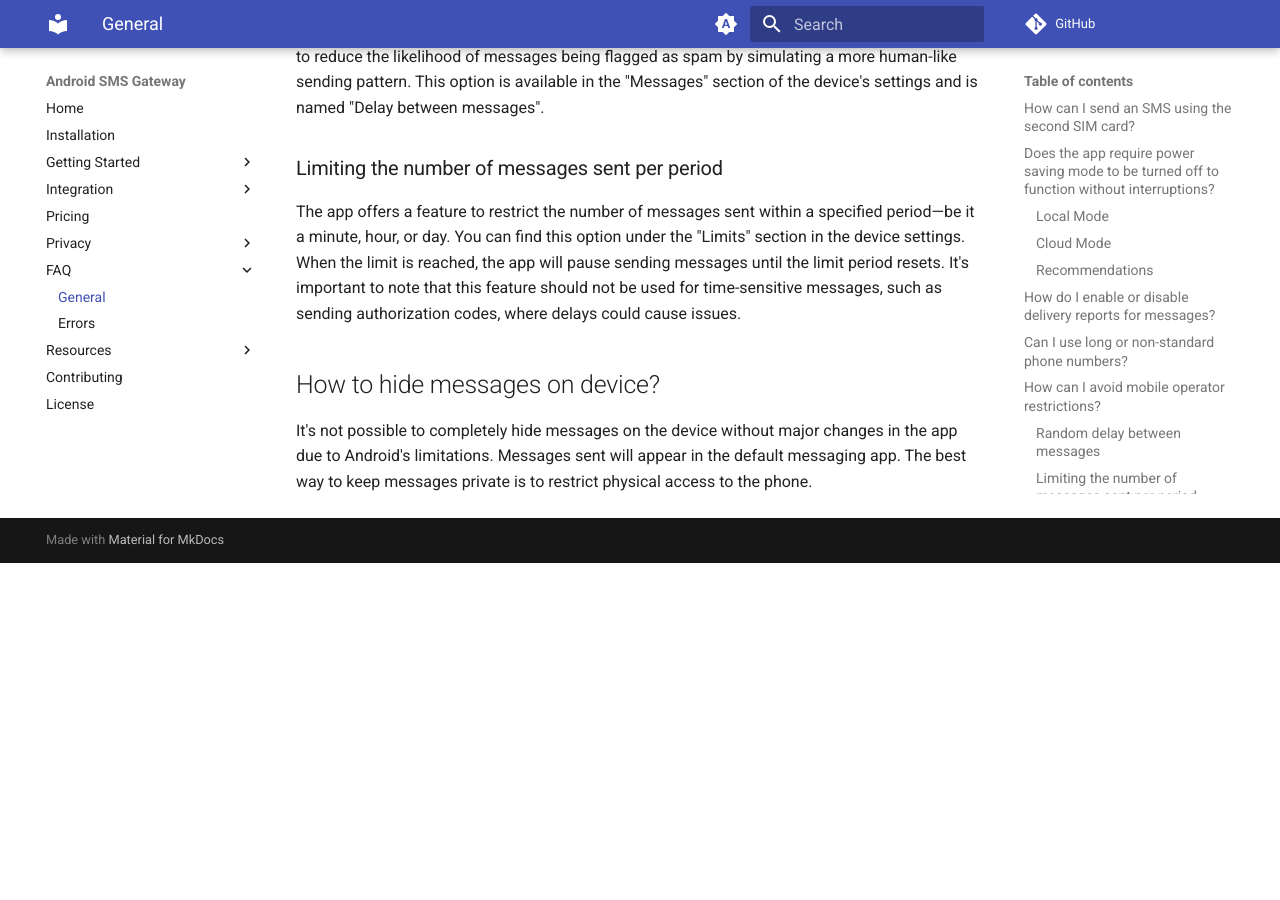
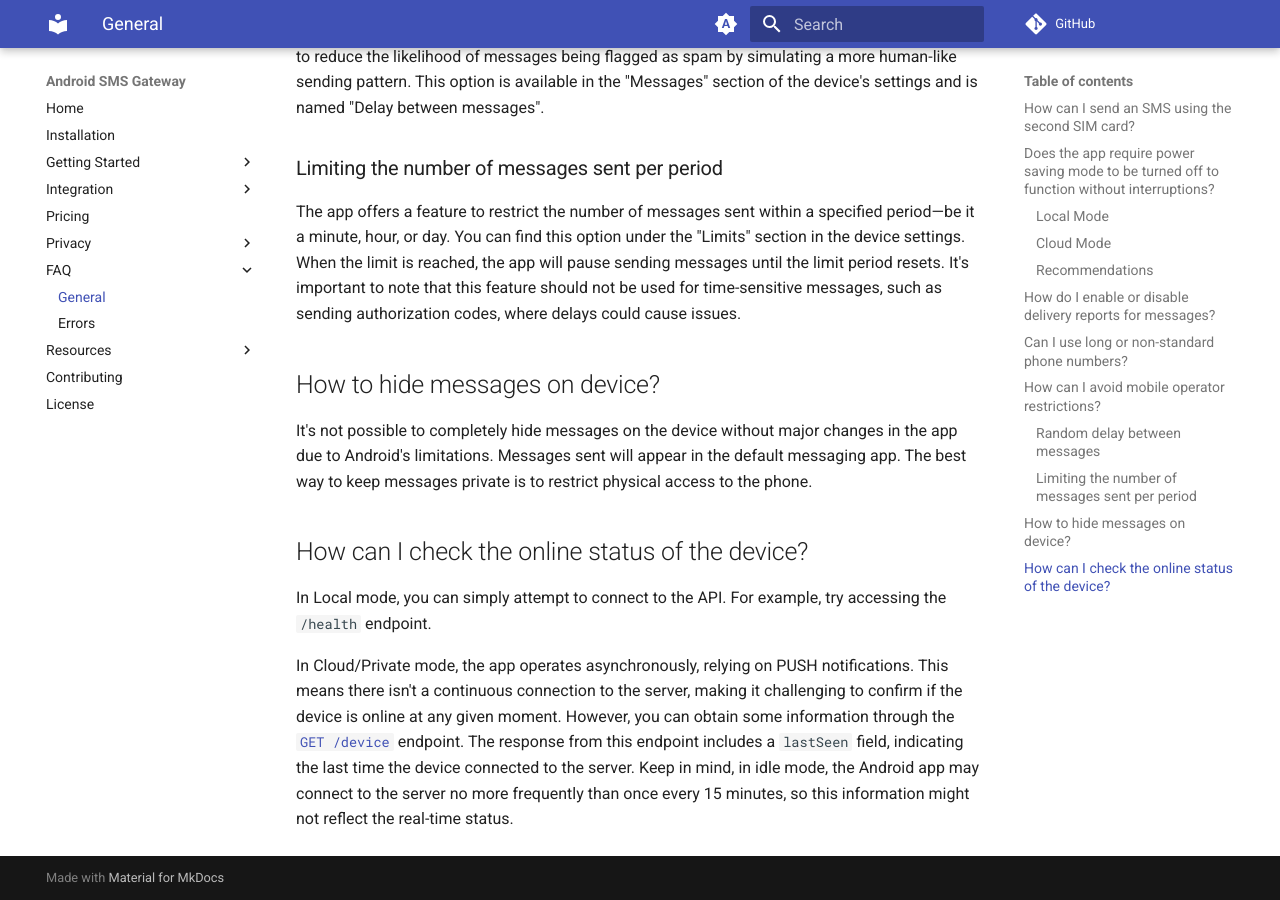
Before and after one commit to android-sms-gateway/docs-web, an MkDocs documentation site: the page built from docs/faq/general.md, in a window 1280 px wide and 900 px high, scrolled down 2022 px. Built offline with MkDocs 1.6.1 and Material for MkDocs 9.7.7, drawn with Linux system fonts in a browser that asks for light colours; comment, search, counter and statistics services are not loaded; before the commit the page ends 2585 px from its top, so only the background shows below that.

Commit message:
[faq] add device online status entry

```diff
--- a/docs/faq/general.md
+++ b/docs/faq/general.md
@@ -64,3 +64,9 @@
 ## How to hide messages on device?
 
 It's not possible to completely hide messages on the device without major changes in the app due to Android's limitations. Messages sent will appear in the default messaging app. The best way to keep messages private is to restrict physical access to the phone.
+
+## How can I check the online status of the device?
+
+In Local mode, you can simply attempt to connect to the API. For example, try accessing the `/health` endpoint.
+
+In Cloud/Private mode, the app operates asynchronously, relying on PUSH notifications. This means there isn't a continuous connection to the server, making it challenging to confirm if the device is online at any given moment. However, you can obtain some information through the [`GET /device`](https://sms.capcom.me/api/#/User/get_3rdparty_v1_device) endpoint. The response from this endpoint includes a `lastSeen` field, indicating the last time the device connected to the server. Keep in mind, in idle mode, the Android app may connect to the server no more frequently than once every 15 minutes, so this information might not reflect the real-time status.
```
